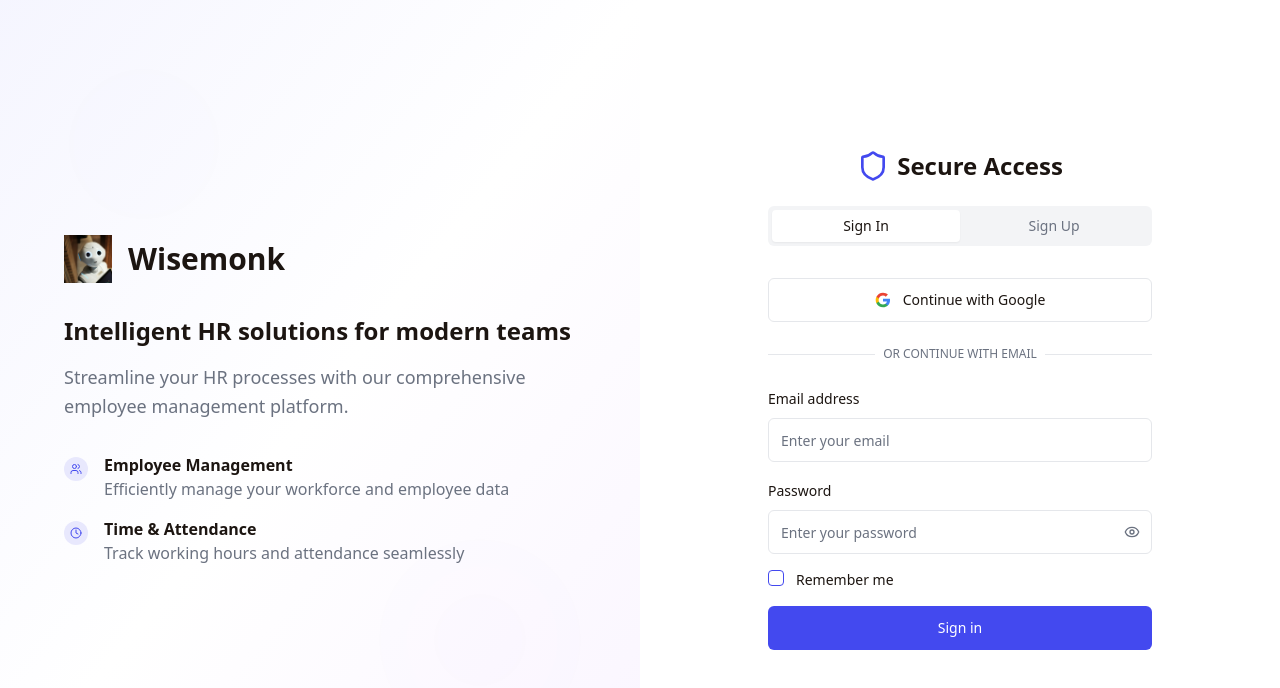
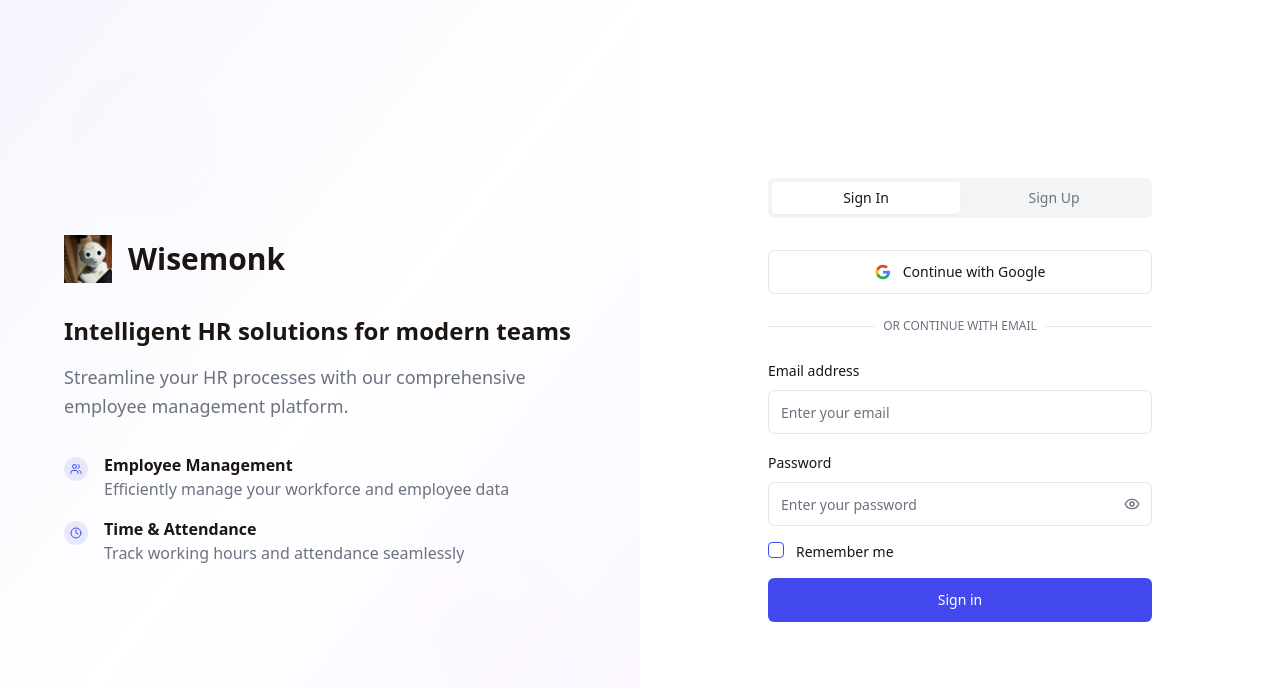
Before and after one commit to sharukahmed321/wisemonk-workflow-guide-18, a React (Vite) app: page / in a window 1280 px wide. Shown: the top 688 px of the page. Built offline with nearby package versions, Linux system fonts and the light colour scheme.

Commit message:
Remove unused code

```diff
--- a/src/components/AuthSection.tsx
+++ b/src/components/AuthSection.tsx
@@ -348,10 +348,6 @@ export function AuthSection({ onSignInComplete, onSignUpComplete }: AuthSectionP
   return (
     <div className="flex-1 flex flex-col justify-center px-6 py-8 lg:px-8 lg:w-1/2">
       <div className="mx-auto w-full max-w-sm">
-        <div className="mb-6 flex items-center justify-center">
-          <Shield className="h-8 w-8 text-primary mr-2" />
-          <h1 className="text-2xl font-bold text-foreground">Secure Access</h1>
-        </div>
 
         {error && (
           <Alert variant="destructive" className="mb-6">
```
